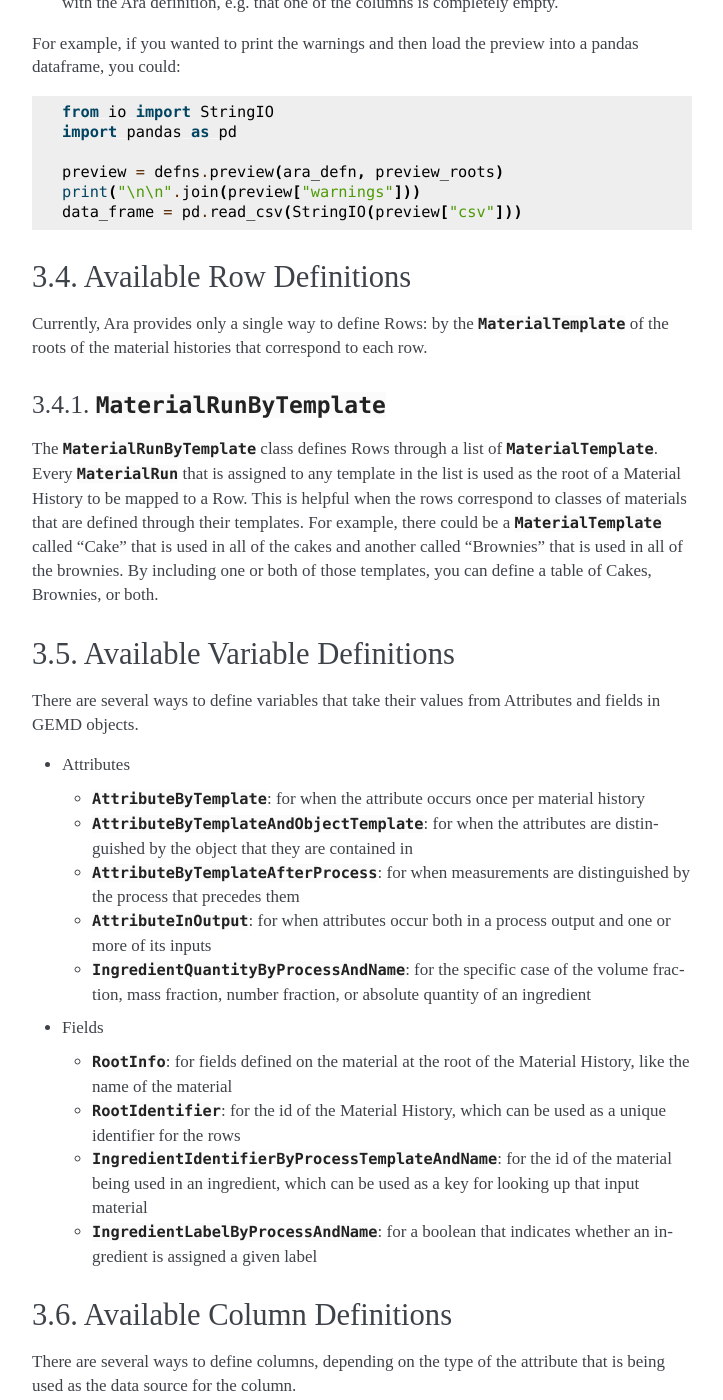
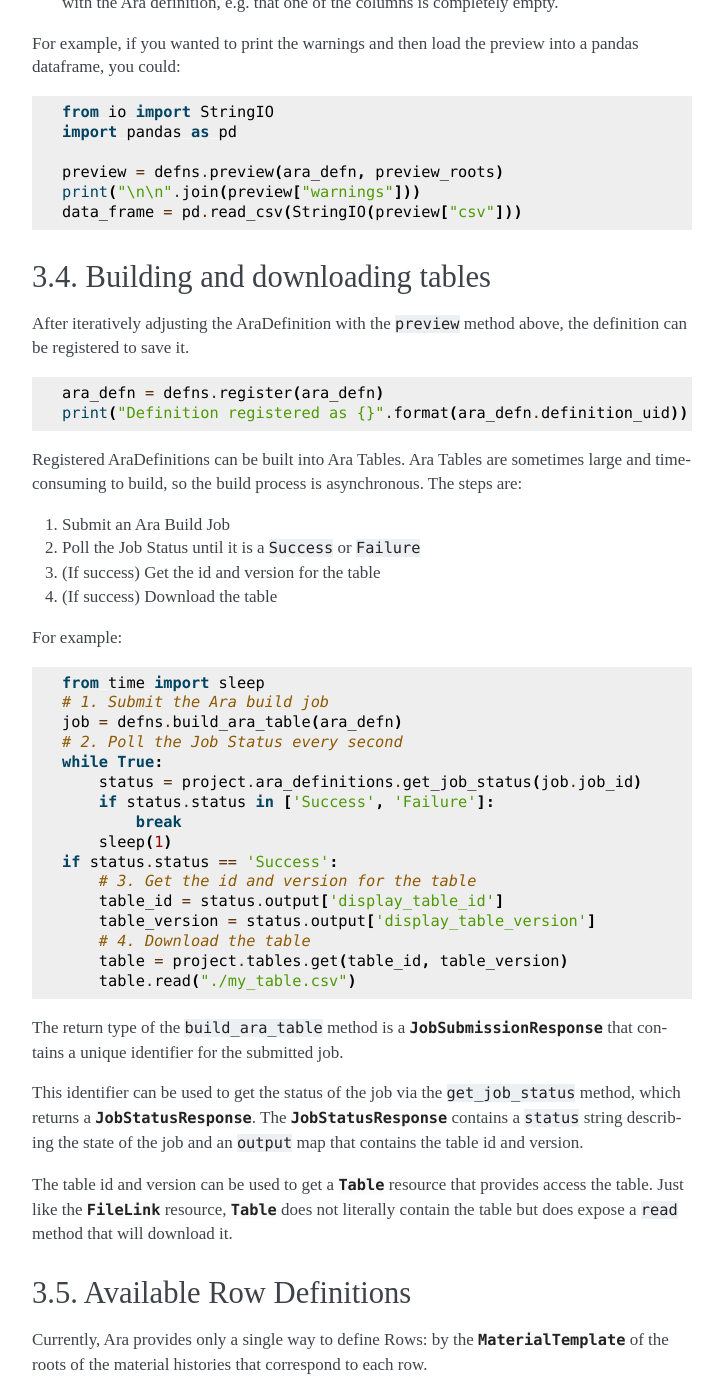
Before and after one commit to CitrineInformatics/citrine-python, a Sphinx documentation site: the page built from docs/source/data_extraction.rst, in a window 1280 px wide and 1400 px high, scrolled down 2728 px. Shown: the whole window, without its empty margins (388-1111 px from the left). Built offline with Sphinx 7.4.7, drawn with Linux system fonts in a browser that asks for light colours; pages that are not in the unit, such as notebooks, are missing from menus; some of the changed text lies outside the part shown.

Commit message:
Documenting the Ara build and download process in sphinx
This is based on the demo script by @asantas93

```diff
--- a/docs/source/data_extraction.rst
+++ b/docs/source/data_extraction.rst
@@ -126,6 +126,54 @@ For example, if you wanted to print the warnings and then load the preview into
    preview = defns.preview(ara_defn, preview_roots)
    print("\n\n".join(preview["warnings"]))
    data_frame = pd.read_csv(StringIO(preview["csv"]))
+
+Building and downloading tables
+--------------------
+
+After iteratively adjusting the AraDefinition with the ``preview`` method above, the definition can be registered to save it.
+
+.. code-block:: python
+
+    ara_defn = defns.register(ara_defn)
+    print("Definition registered as {}".format(ara_defn.definition_uid))
+
+Registered AraDefinitions can be built into Ara Tables.
+Ara Tables are sometimes large and time-consuming to build, so the build process is asynchronous.
+The steps are:
+
+1. Submit an Ara Build Job
+2. Poll the Job Status until it is a ``Success`` or ``Failure``
+3. (If success) Get the id and version for the table
+4. (If success) Download the table
+
+For example:
+
+.. code-block:: python
+
+    from time import sleep
+    # 1. Submit the Ara build job
+    job = defns.build_ara_table(ara_defn)
+    # 2. Poll the Job Status every second
+    while True:
+        status = project.ara_definitions.get_job_status(job.job_id)
+        if status.status in ['Success', 'Failure']:
+            break
+        sleep(1)
+    if status.status == 'Success':
+        # 3. Get the id and version for the table
+        table_id = status.output['display_table_id']
+        table_version = status.output['display_table_version']
+        # 4. Download the table
+        table = project.tables.get(table_id, table_version)
+        table.read("./my_table.csv")
+
+The return type of the ``build_ara_table`` method is a :class:`~citrine.resources.ara_job.JobSubmissionResponse` that contains a unique identifier for the submitted job.
+
+This identifier can be used to get the status of the job via the ``get_job_status`` method, which returns a :class:`~citrine.resources.ara_job.JobStatusResponse`.
+The :class:`~citrine.resources.ara_job.JobStatusResponse` contains a ``status`` string describing the state of the job and an ``output`` map that contains the table id and version.
+
+The table id and version can be used to get a :class:`~citrine.resources.table.Table` resource that provides access the table.
+Just like the :class:`~citrine.resources.file_link.FileLink` resource, :class:`~citrine.resources.table.Table` does not literally contain the table but does expose a ``read`` method that will download it.
 
 Available Row Definitions
 ------------------------------
```
Also changed, not shown: other parts of docs/source/data_extraction.rst (+1 -1 lines), 1 other file.
